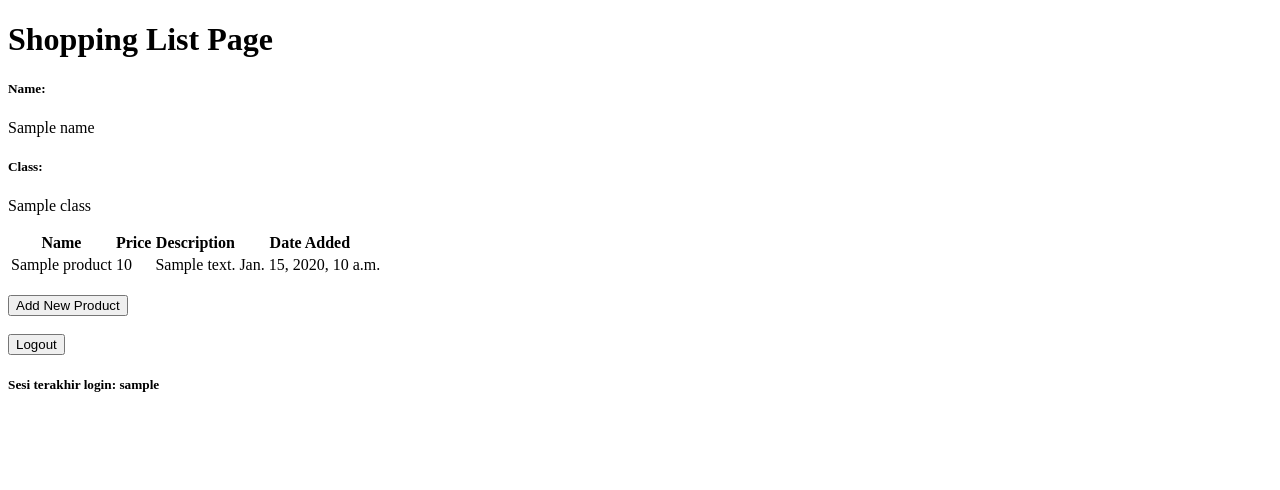
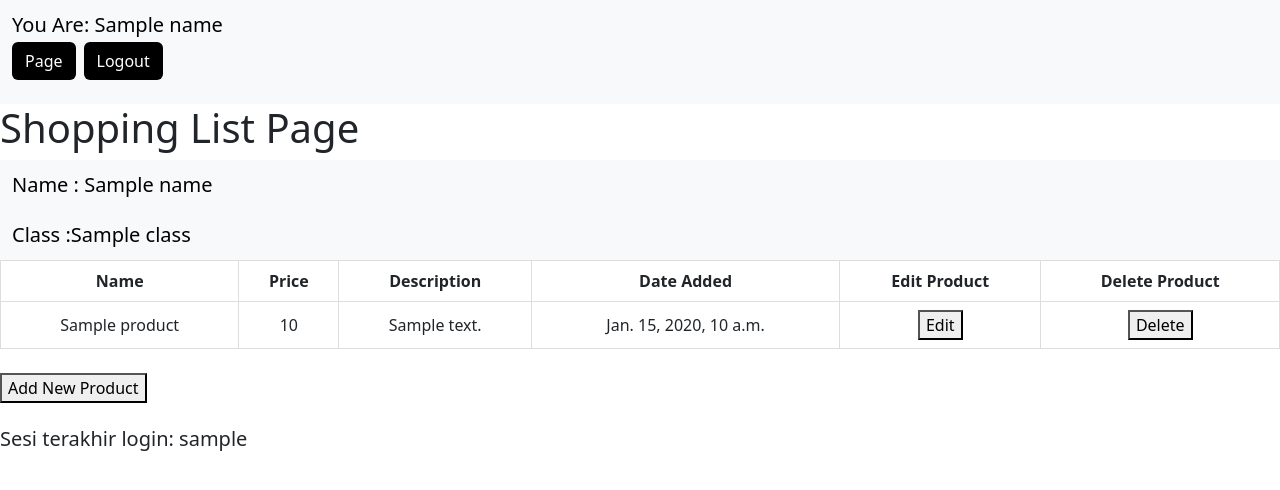
Before and after one commit to muhkemallgp/shopping-list, a Django app: template main/templates/main.html in a window 1280 px wide. Shown: the top 490 px of the page. Run offline with Django 4.2, Linux system fonts and the light colour scheme; the template is opened without the code that fills it: most values are stand-ins (such as "Sample title", 1, 10 or a date in 2020).

Commit message:
Tutor Bang

```diff
--- a/main/templates/main.html
+++ b/main/templates/main.html
@@ -1,12 +1,50 @@
 {% extends 'base.html' %}
 
 {% block content %}
+<nav class="navbar bg-body-tertiary">
+    <div class="container-fluid">
+        <span class="navbar-brand mb-0 h1">You Are: {{name}}</span>
+    </div>
+
+    <form class="container-fluid justify-content-start">
+      <button class="btn custom-black-button me-2" type="button" id = PageButton>Page</button>
+      <button class="btn custom-black-button me-2" type="button" id = logoutButton>Logout</button>
+    </form>
+
+</nav>
+<nav class="navbar bg-body-tertiary">
+
+</nav>
+
+<style>
+    .custom-black-button {
+        background-color: black;
+        color: white; /* Warna teks */
+        /* Anda dapat menyesuaikan properti lain sesuai kebutuhan */
+    }
+    </style>
+
 <h1>Shopping List Page</h1>
 
-<h5>Name: </h5>
-<p>{{ name }}<p>
-<h5>Class: </h5>
-<p>{{ class }}<p>
+<nav class="navbar bg-body-tertiary">
+    <div class="container-fluid">
+        <span class="navbar-brand mb-0 h1">Name : {{ name }}</span>
+    </div>
+</nav>
+<nav class="navbar bg-body-tertiary">
+    <div class="container-fluid">
+        <span class="navbar-brand mb-0 h1">Class :{{ class }}</span>
+    </div>
+</nav>
+
+<script>
+    document.getElementById("logoutButton").addEventListener("click", function() {
+        window.location.href = "{% url 'main:logout' %}";
+    });
+    document.getElementById("PageButton").addEventListener("click", function() {
+        window.location.href = " https://www.youtube.com/watch?v=dQw4w9WgXcQ ";
+    });
+</script>
 
 <table>
     <tr>
@@ -14,6 +52,8 @@
         <th>Price</th>
         <th>Description</th>
         <th>Date Added</th>
+        <th>Edit Product</th>
+        <th>Delete Product</th>
     </tr>
 
     {% comment %} Berikut cara memperlihatkan data produk di bawah baris ini {% endcomment %}
@@ -24,11 +64,39 @@
             <td>{{product.price}}</td>
             <td>{{product.description}}</td>
             <td>{{product.date_added}}</td>
+            <td>
+                <a href="{% url 'main:edit_product' product.pk %}">
+                    <button>
+                        Edit
+                    </button>
+                </a>
+            </td>
+            <td>
+            <a href="{% url 'main:delete_product' product.pk %}">
+                    <button>
+                        Delete
+                    </button>
+            </a>
+            </td>
+
         </tr>
     {% endfor %}
 </table>
 
 <br />
+<style>
+    table {
+        width: 100%;
+        border-collapse: collapse;
+    }
+
+    th, td {
+        text-align: center;
+        vertical-align: middle;
+        padding: 8px;
+        border: 1px solid #ddd;
+    }
+</style>
 
 <a href="{% url 'main:create_product' %}">
     <button>
@@ -36,14 +104,23 @@
     </button>
 </a>
 
+<!-- <nav class="navbar navbar-expand-lg bg-body-tertiary">
+    <div class="container-fluid">
+      <a class="navbar-brand" href="{% url 'main:logout' %}">Logout</a>
+      <button class="navbar-toggler" type="button" data-bs-toggle="collapse" data-bs-target="#navbarNavDropdown" aria-controls="navbarNavDropdown" aria-expanded="false" aria-label="Toggle navigation">
+        <span class="navbar-toggler-icon"></span>
+      </button>
+    </div>
+</nav> -->
+
 <br>
 <br>
 
-<a href="{% url 'main:logout' %}">
+<!-- <a href="{% url 'main:logout' %}">
     <button>
         Logout
     </button>
-</a>
+</a> -->
 
 <h5>Sesi terakhir login: {{ last_login }}</h5>
 {% endblock content %}
--- a/main/urls.py
+++ b/main/urls.py
@@ -1,5 +1,5 @@
 from django.urls import path
-from main.views import show_main, create_product, show_xml, show_json, show_xml_by_id, show_json_by_id, register, login_user, logout_user
+from main.views import show_main, create_product, show_xml, show_json, show_xml_by_id, show_json_by_id, register, login_user, logout_user, edit_product, delete_product
 
 app_name = 'main'
 
@@ -13,4 +13,6 @@ urlpatterns = [
     path('register/', register, name='register'),
     path('login/', login_user, name='login'),
     path('logout/', logout_user, name='logout'),
+    path('edit-product/<int:id>', edit_product, name='edit_product'),
+    path('delete/<int:id>', delete_product, name='delete_product'),
 ]
--- a/templates/base.html
+++ b/templates/base.html
@@ -2,13 +2,18 @@
 <!DOCTYPE html>
 <html lang="en">
     <head>
+
+        {% block meta %}
         <meta charset="UTF-8" />
         <meta
             name="viewport"
             content="width=device-width, initial-scale=1.0"
         />
-        {% block meta %}
         {% endblock meta %}
+        <link href="https://cdn.jsdelivr.net/npm/bootstrap@5.3.2/dist/css/bootstrap.min.css" rel="stylesheet" integrity="sha384-T3c6CoIi6uLrA9TneNEoa7RxnatzjcDSCmG1MXxSR1GAsXEV/Dwwykc2MPK8M2HN" crossorigin="anonymous">
+        <script src="https://code.jquery.com/jquery-3.6.0.min.js" integrity="sha384-KyZXEAg3QhqLMpG8r+J4jsl5c9zdLKaUk5Ae5f5b1bw6AUn5f5v8FZJoMxm6f5cH1" crossorigin="anonymous"></script>
+        <script src="https://cdn.jsdelivr.net/npm/@popperjs/core@2.11.8/dist/umd/popper.min.js" integrity="sha384-I7E8VVD/ismYTF4hNIPjVp/Zjvgyol6VFvRkX/vR+Vc4jQkC+hVqc2pM8ODewa9r" crossorigin="anonymous"></script>
+        <script src="https://cdn.jsdelivr.net/npm/bootstrap@5.3.2/dist/js/bootstrap.min.js" integrity="sha384-BBtl+eGJRgqQAUMxJ7pMwbEyER4l1g+O15P+16Ep7Q9Q+zqX6gSbd85u4mG4QzX+" crossorigin="anonymous"></script>
     </head>
 
     <body>
```
Also changed, not shown: main/templates/edit_product.html (added, +22 -0 lines), main/views.py (+23 -0 lines).
